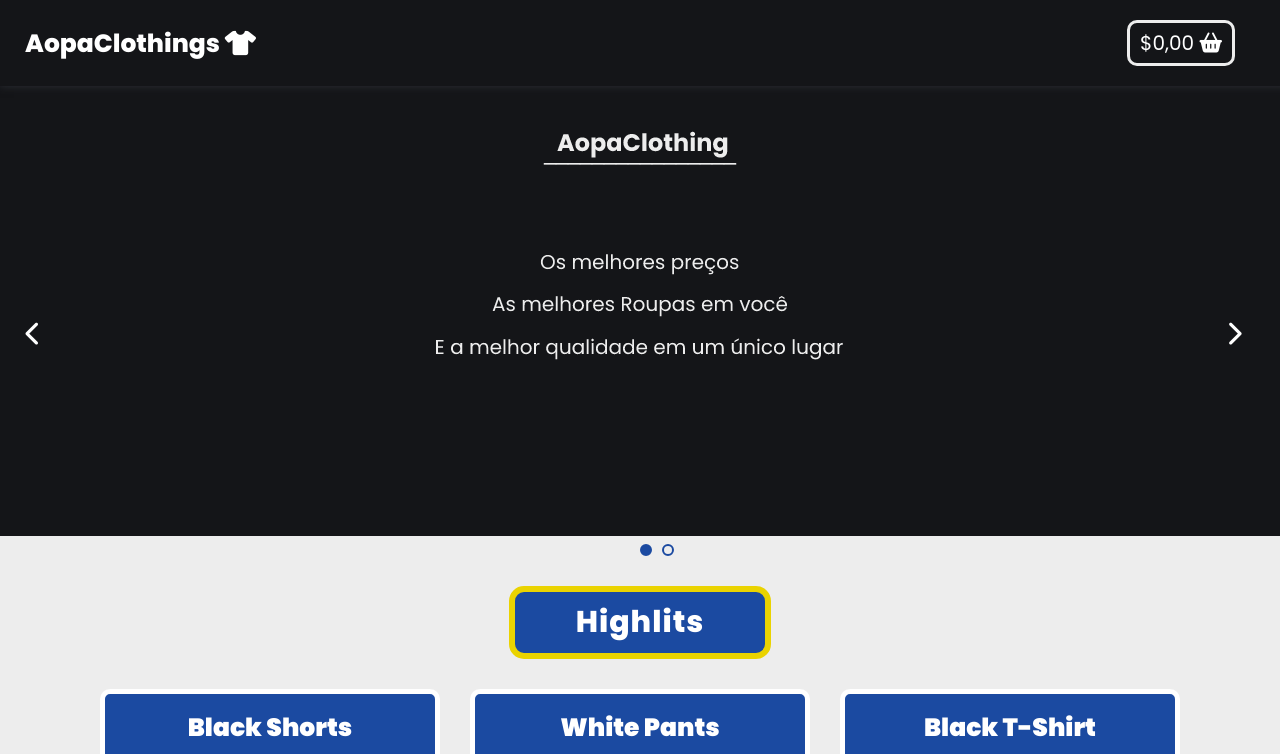
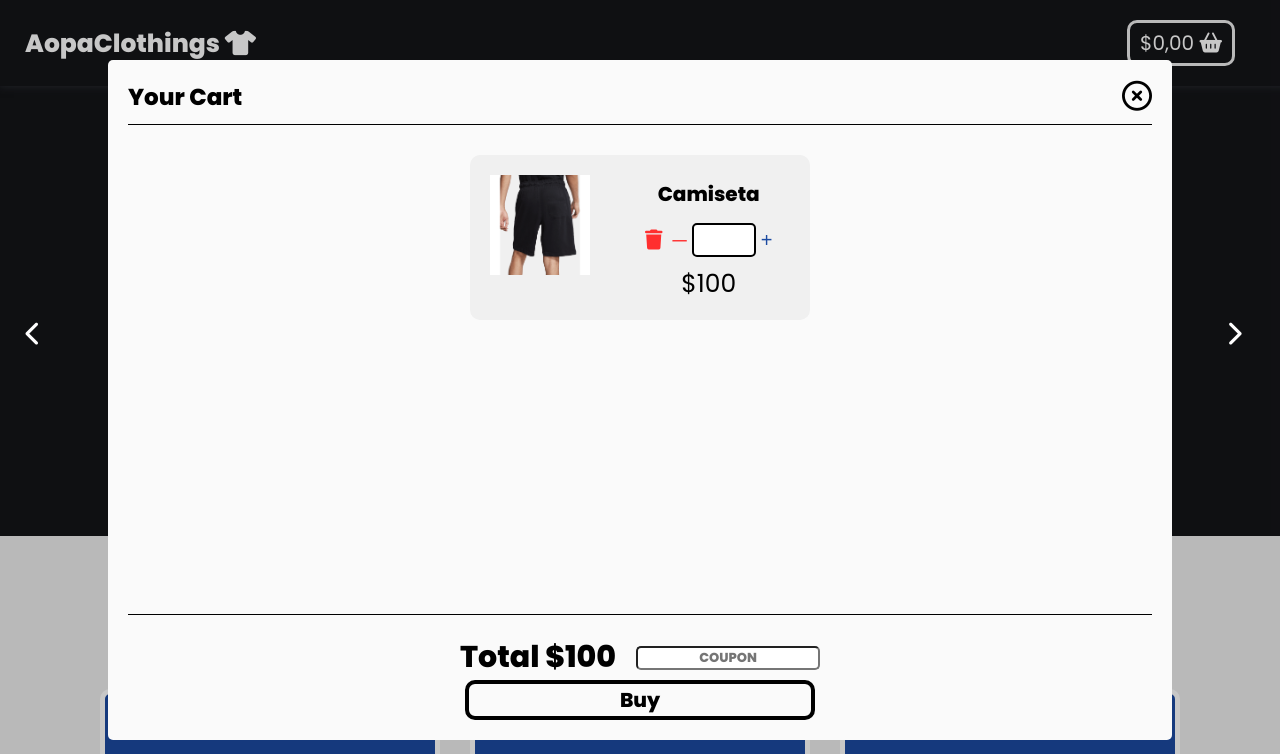
Before and after one commit to jorge933/AopaClothing, a plain HTML site: page index.html in a window 1280 px wide. Shown: the top 754 px of the page. Drawn offline with Linux system fonts and the light colour scheme.

Commit message:
💄 style: cart

```diff
--- a/index.html
+++ b/index.html
@@ -63,7 +63,39 @@
             </div>
         </section>
 
+        <section class="cart active">
+            <div class="cont">
+                <div class="header">
+                    <h2>Your Cart</h2>
+                    <button><i class="far fa-times-circle"></i></button>
+                </div>
 
+                <div class="products">
+                    <div class="product">
+                        <div class="image"> <img src="./images/products/shorts-nike-black.png" alt=""> </div>
+
+                        <div class="infos">
+                            <h3 class="title">Camiseta </h3>
+                            <div class="actions">
+                                <button class="remove-item"><i class="fas fa-trash"></i></button>
+                                <button class="remove-one">&#9472;</button>
+                                <input type="number" max="100" min="1">
+                                <button class="add">&#43;</button>
+                            </div>
+                            <span>$100</span>
+                        </div>
+                    </div>
+                </div>
+
+                <div class="footer">
+                    <div class="top">
+                        <span>Total $100</span>
+                        <input type="text" placeholder="Coupon">
+                    </div>
+                    <button>Buy</button>
+                </div>
+            </div>
+        </section>
     </main>
     <script src="./script.js" type="module"></script>
 </body>
--- a/styles.css
+++ b/styles.css
@@ -258,3 +258,199 @@ section.products .products-cont .product button {
 section.products .products-cont .product button:hover {
  opacity: .8;
 }
+
+section.cart {
+ display: none;
+}
+
+section.cart.active {
+ width: 100vw;
+ height: 100vh;
+ display: flex;
+ position: fixed;
+ left: 0%;
+ top: 0%;
+ background-color: rgba(0, 0, 0, 0.219);
+}
+
+section.cart * {
+  color: black;
+}
+
+section.cart div.cont {
+ width: 80%;
+ height: 80%;
+ padding: 20px;
+ display: flex;
+ flex-direction: column;
+ justify-content: center;
+ position: absolute;
+ left: 50%;
+ top: 50%;
+ transform: translate(-50%, -50%);
+ background-color: #FAFAFA;
+ border-radius: 5px;
+}
+
+section.cart div.header {
+ display: flex;
+ justify-content: space-between;
+ border-bottom: .5px solid #000;
+ padding: 0 0 10px;
+}
+
+section.cart div.header h2 {
+ font: 800 23px "Poppins";
+}
+
+section.cart div.header button {
+ font-size: 30px;
+ background: none;
+ border: none;
+ cursor: pointer;
+}
+section.cart div.header button i {
+ transition: .2s ease-out;
+}
+
+section.cart div.header button:hover i {
+  color: red;
+}
+
+section.cart div.products {
+ display: flex;
+ justify-content: center;
+ flex-wrap: wrap;
+ height: 100%;
+ overflow: auto;
+ padding: 20px;
+ border-bottom: .5px solid #000;
+ margin-bottom: 20px;
+}
+
+section.cart div.products .product {
+ max-width: 300px;
+ max-height: 125px;
+ min-width: 300px;
+ min-height: 125px;
+ display: flex;
+ background-color: #F0F0F0;
+ border-radius: 10px;
+ padding: 20px;
+ transition: .2s ease;
+ margin: 10px;
+}
+
+section.cart div.products .product:hover {
+ border: 2px solid #aaa;
+ transform: scale(1.05);
+}
+
+section.cart div.products .product div.image {
+ margin-right: 50px;
+}
+
+section.cart div.products .product img {
+ width: 100px;
+ object-fit: contain;
+}
+
+
+section.cart div.products .product div.infos {
+ display: flex;
+ flex-direction: column;
+ align-items: center;
+ justify-content: space-evenly;
+}
+
+section.cart div.products .product div.infos h3 {
+ font: 800 20px "Poppins";
+}
+
+section.cart div.products .product div.infos .actions {
+ display: flex;
+ align-items: center;
+ margin: 10px 0;
+}
+
+section.cart div.products .product div.infos .actions button {
+ background: none;
+ border: none;
+ margin: 0 5px;
+ cursor: pointer;
+}
+
+section.cart div.products .product div.infos .actions button {
+ font-size: 20px;
+}
+
+div.products .product .actions button.remove-item i, div.products .product .actions button.remove-one {
+ color: rgb(255, 46, 46);
+}
+
+div.products .product .actions button.add {
+ color: #1B4AA1;
+}
+
+section.cart div.products .product div.infos input {
+ border: 2px solid #000;
+ border-radius: 5px;
+ height: 10px;
+ width: 40px;
+ padding: 10px;
+}
+
+section.cart div.products .product div.infos input::-webkit-inner-spin-button {
+  -webkit-appearance: none;
+}
+
+section.cart div.products .product span {
+ font: 400 25px "Poppins";
+ line-height: 25px;
+}
+
+section.cart div.footer {
+ display: flex;
+ flex-direction: column;
+ align-items: center;
+ justify-content: center;
+}
+
+section.cart div.footer div {
+ display: flex;
+ align-items: center;
+}
+
+section.cart div.footer div span {
+ font: 700 30px "Poppins";
+ margin-right: 20px;
+}
+
+section.cart div.footer div input {
+ height: 10px;
+ border-radius: 5px;
+ width: 150px;
+ padding: 5px 15px;
+}
+
+section.cart div.footer div input::placeholder {
+ text-align: center;
+ text-transform: uppercase;
+ font: 800 13px "Poppins";
+}
+
+section.cart div.footer button {
+ width: 350px;
+ height: 40px;
+ background: none;
+ border: 4px solid #000;
+ border-radius: 10px;
+ font: 700 20px "Poppins";
+ cursor: pointer;
+}
+
+section.cart div.footer button:hover {
+ border-color: rgba(5, 216, 5, .6);
+ color: rgba(5, 216, 5, .6);
+ opacity: .7;
+}
```
